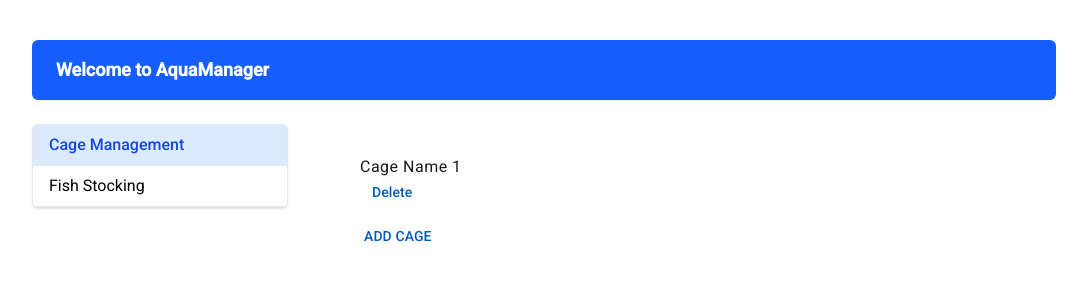
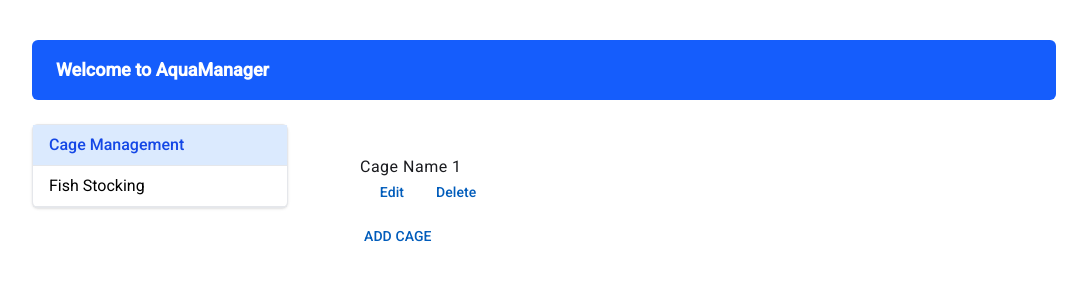
Before and after one commit to mariosmorfo/aquaManager-project, an Angular app: page /cage-management in a window 1280 px wide. Both pictures are taken after a click on the button "ADD CAGE". Shown: the top 300 px of the page, without its empty margins (96-1183 px from the left). Built offline with nearby package versions, Linux system fonts and the light colour scheme.

Commit message:
feat: Create button for edditing

```diff
--- a/src/app/components/cage-management/cage-management.html
+++ b/src/app/components/cage-management/cage-management.html
@@ -3,7 +3,9 @@
     <span matListItemTitle *ngIf="!editIndexMap[i]">{{ cage }}</span>
     <input *ngIf="editIndexMap[i]" [(ngModel)]="editValues[i]" />
 
-
+    <button mat-button color="primary" (click)="toggleEdit(i)">
+      {{ editIndexMap[i] ? 'Save' : 'Edit' }}
+    </button>
 
     <button mat-button color="warn" (click)="deleteCage(i)">Delete</button>
   </mat-list-item>
```
